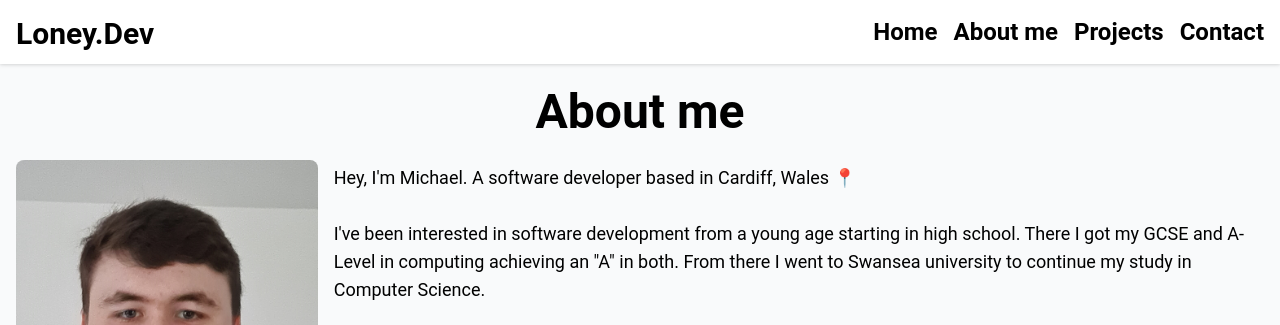
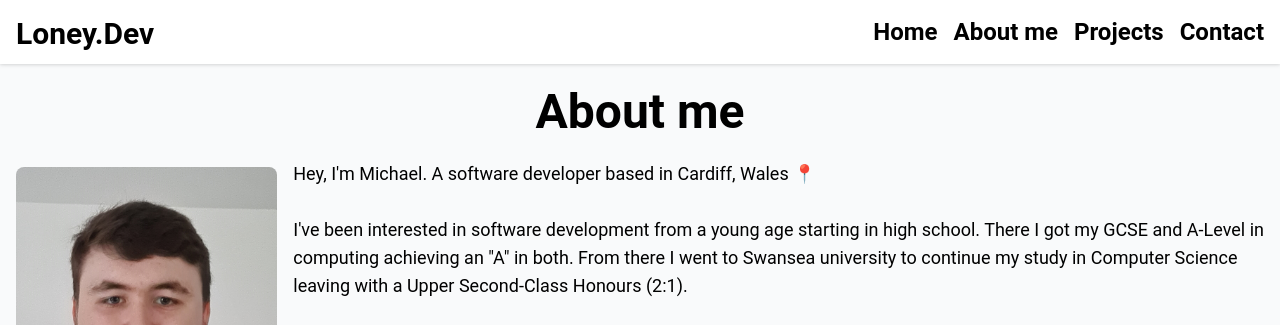
Before and after one commit to SimplyAName/SimplyAName.github.io, an Astro site: page /about in a window 1280 px wide. Shown: the top 325 px of the page. Built offline with nearby package versions, Linux system fonts and the light colour scheme; Astro itself is replaced by a stand-in of ours.

Commit message:
Wording fix

```diff
--- a/src/pages/about.astro
+++ b/src/pages/about.astro
@@ -39,7 +39,8 @@ import profileImage from "src/images/me.jpg";
           I've been interested in software development from a young age starting
           in high school. There I got my GCSE and A-Level in computing achieving
           an "A" in both. From there I went to Swansea university to continue my
-          study in Computer Science.
+          study in Computer Science leaving with a Upper Second-Class Honours
+          (2:1).
         </p>
         <br />
 
```
